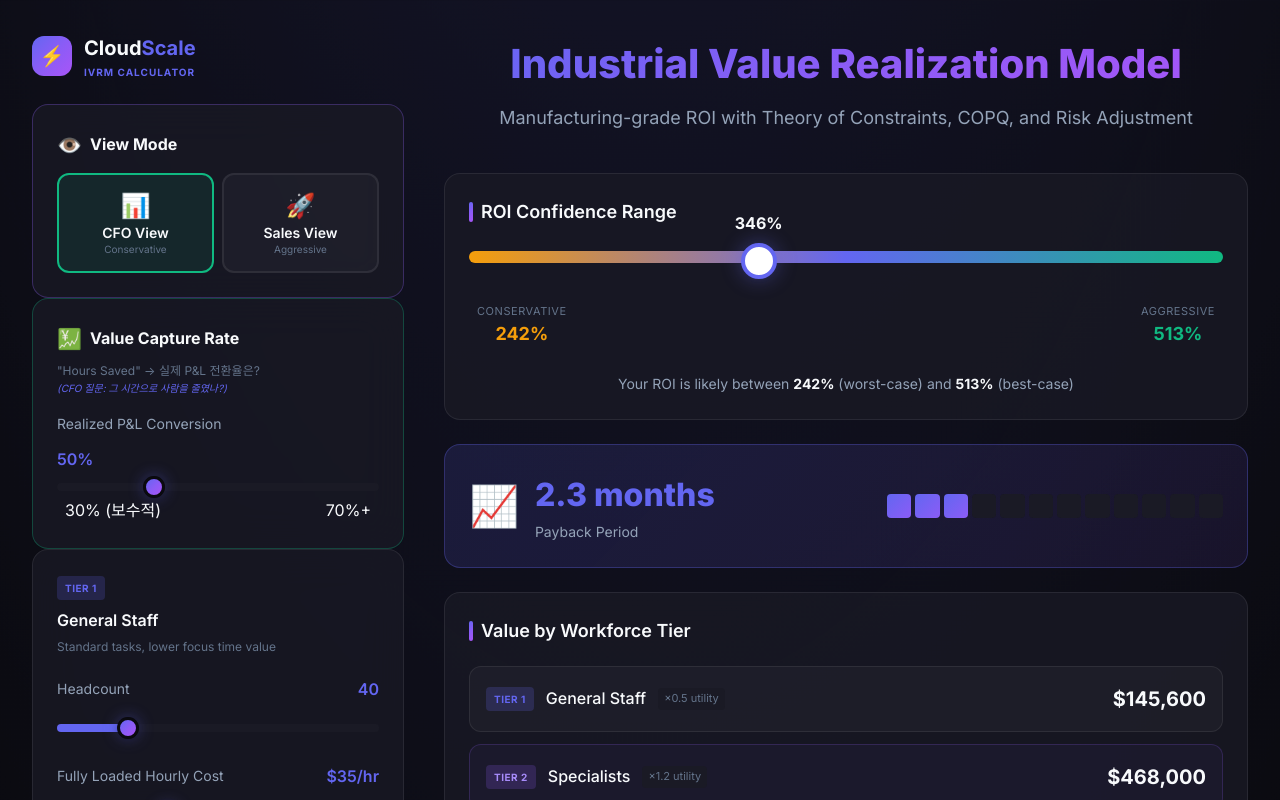
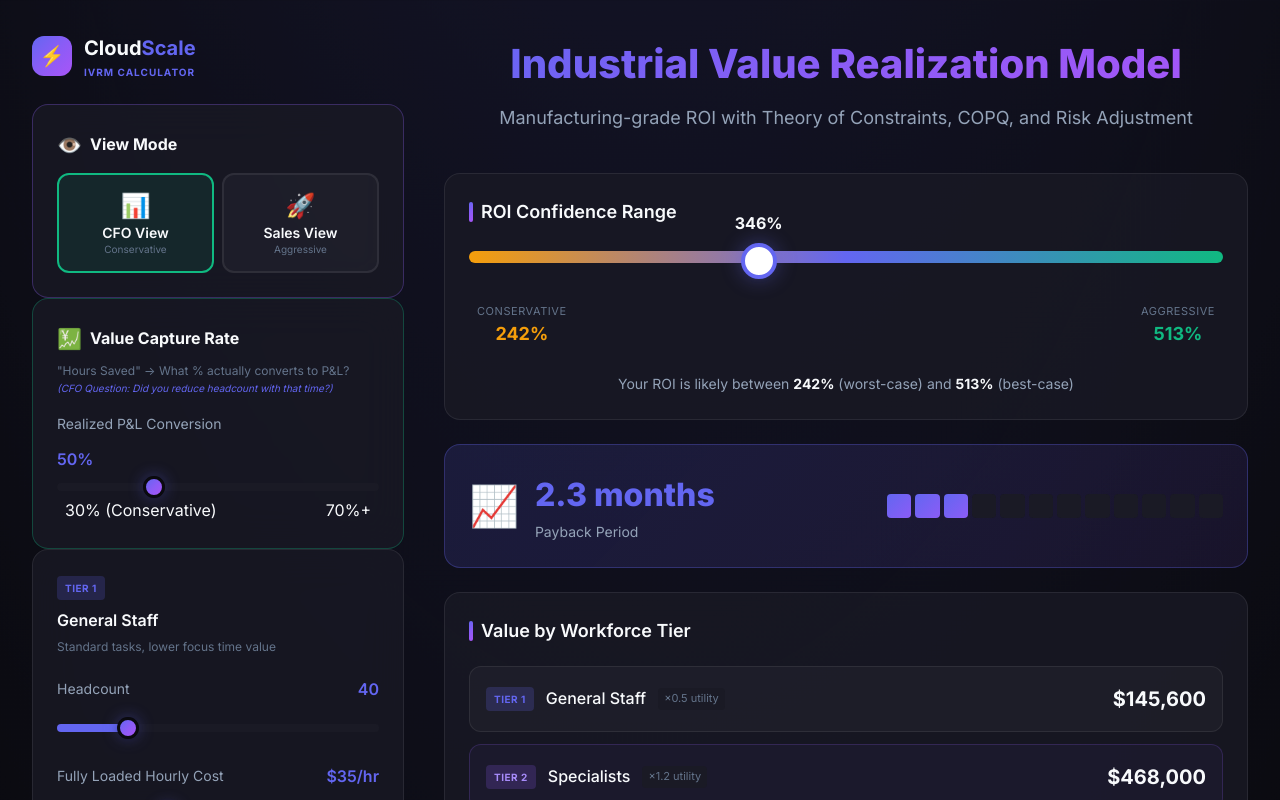
Before and after one commit to vskatlrv-hash/dynamic-roi, a Next.js app: page / in a window 1280 px wide. Shown: the top 800 px of the page. Built offline with nearby package versions, Linux system fonts and the light colour scheme.

Commit message:
chore: Translate Korean text to English

```diff
--- a/src/app/page.tsx
+++ b/src/app/page.tsx
@@ -325,8 +325,8 @@ export default function Home() {
             <h4>Value Capture Rate</h4>
           </div>
           <p className="value-capture-description">
-            "Hours Saved" → 실제 P&L 전환율은?<br />
-            <small>(CFO 질문: 그 시간으로 사람을 줄였나?)</small>
+            "Hours Saved" → What % actually converts to P&L?<br />
+            <small>(CFO Question: Did you reduce headcount with that time?)</small>
           </p>
           <div className="slider-group">
             <div className="slider-header">
@@ -344,7 +344,7 @@ export default function Home() {
               onChange={(e) => setValueCaptureRate(Number(e.target.value))}
             />
             <div className="range-labels">
-              <span>30% (보수적)</span>
+              <span>30% (Conservative)</span>
               <span>70%+</span>
             </div>
           </div>
```
